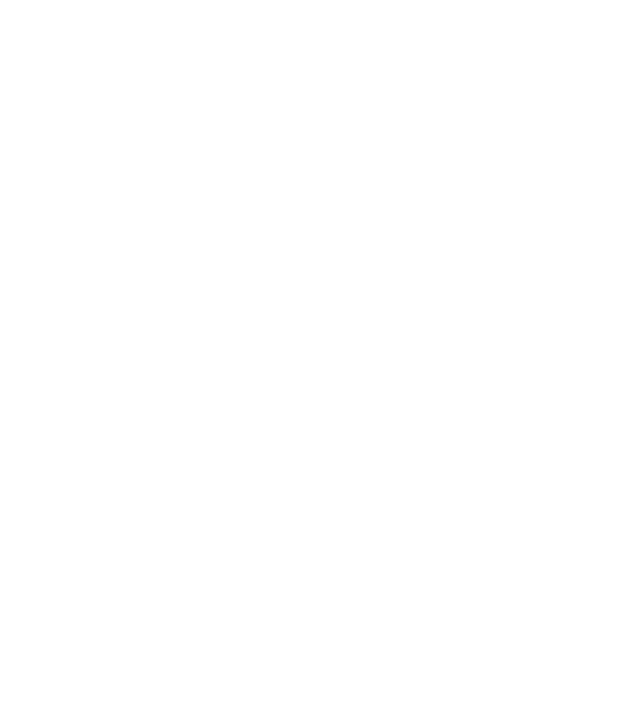
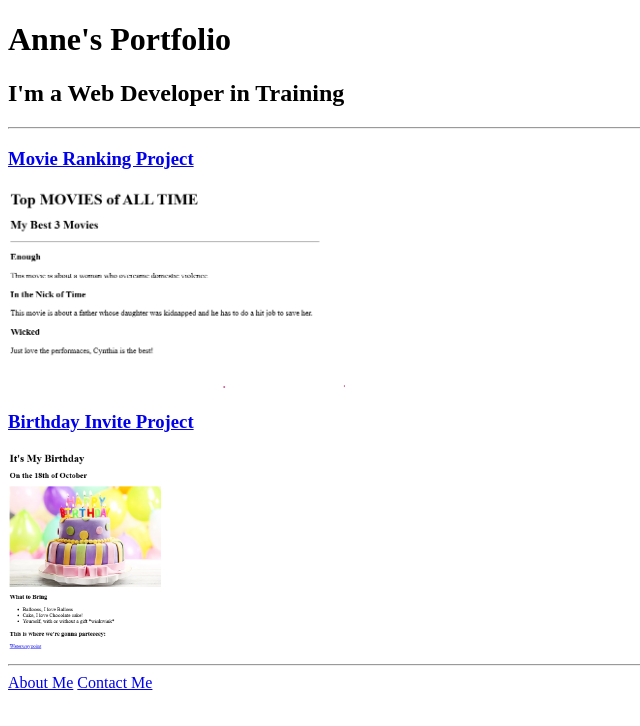
Before and after one commit to Anne-ME7/html-portfolio, a plain HTML site: page index.html in a window 1280 px wide. Shown: the whole page, without its empty margins (0-640 px from the left). Drawn offline with Linux system fonts and the light colour scheme.

Commit message:
Update index.html

```diff
--- a/index.html
+++ b/index.html
@@ -1,15 +1,22 @@
-<!-- TODO 1: Create the HTML Boilerplate -->
+<!DOCTYPE html>
+<html lang="en">
 
-<!-- TODO 2: Add Your previous projects' HTML into the public folder -->
+<head>
+  <meta charset="UTF-8">
+  <title>Anne's Portfolio</title>
+</head>
 
-<!-- TODO 3: Take screenshots of your project previews and add the images to the images folder -->
+<body>
+  <h1>Anne's Portfolio</h1>
+  <h2>I'm a Web Developer in Training</h2>
+  <hr />
+  <h3><a href="./public/movie-ranking.html">Movie Ranking Project</a></h3>
+  <img src="./assets/images/movie-ranking.png" height="200" alt="movie ranking project preview"/>
+  <h3><a href="./public/birthday-invite.html">Birthday Invite Project</a></h3>
+  <img src="./assets/images/birthday-invite.png" height="200" alt="birthday invite project preview"/>
+  <hr />
+  <a href="./public/about.html">About Me</a>
+  <a href="./public/contact.html">Contact Me</a>
+</body>
 
-<!-- TODO 4: Add titles/subtitles etc. -->
-
-<!-- TODO 5: Add a link to the project pages -->
-
-<!-- TODO 6: Add images to show the project previews
-HINT for TODO 6: You can use the height attribute set to 200 to make the image smaller:
-https://developer.mozilla.org/en-US/docs/Web/HTML/Element/img#attr-height -->
-
-<!-- TODO 7: Add the Contact Me and About Me page links -->
+</html>
```
